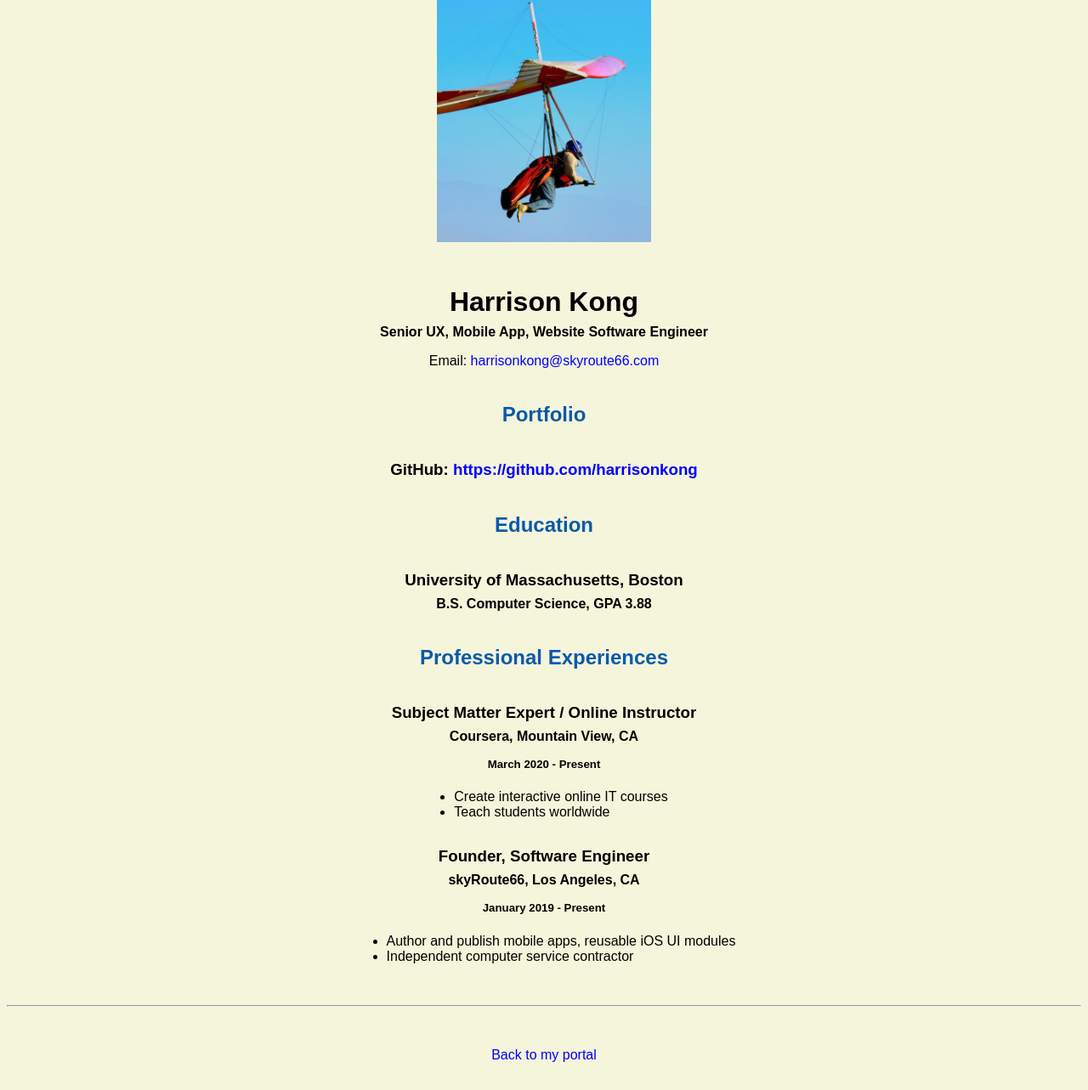
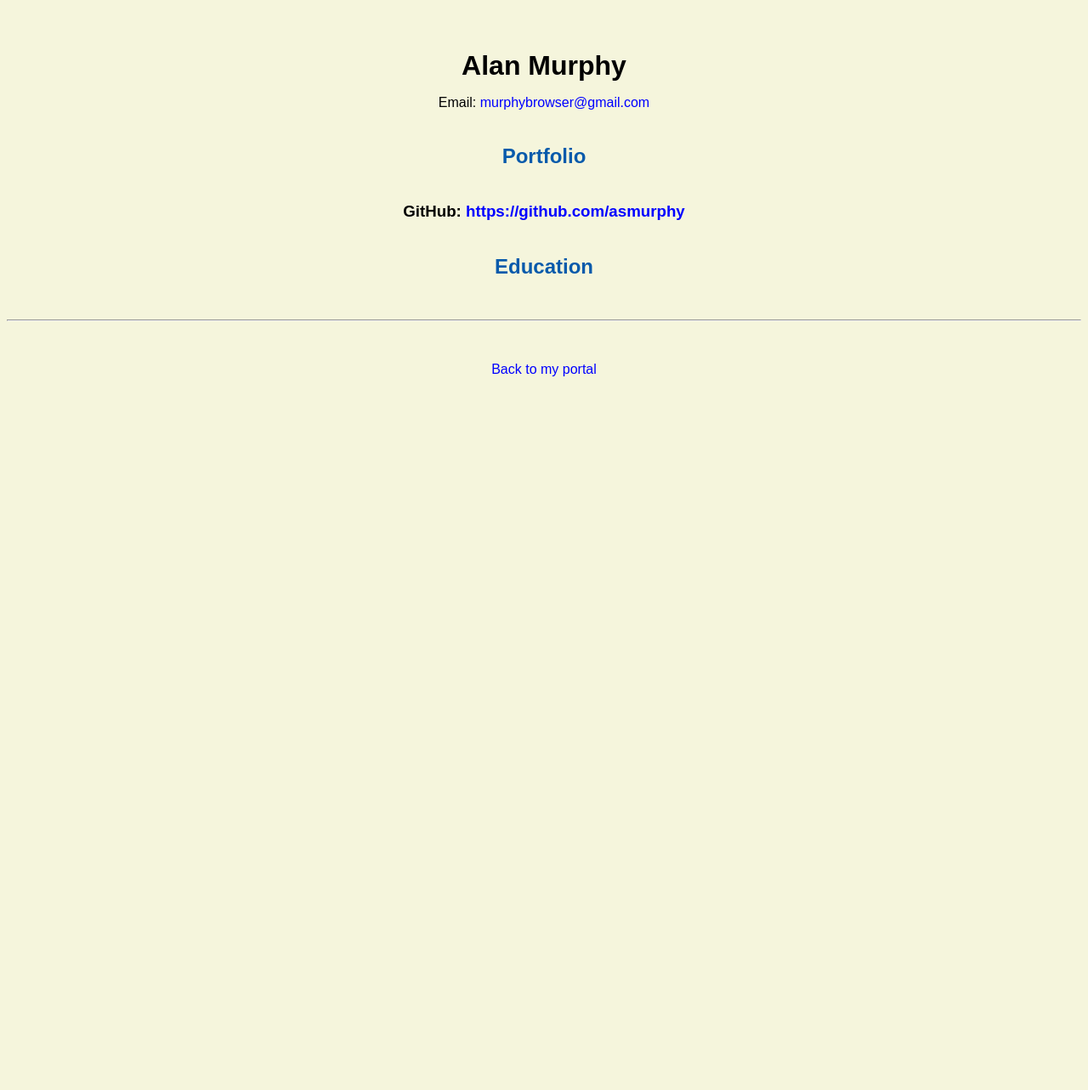
Before and after one commit to asmurphy/asmurphy.github.io, a plain HTML site: page resume.html in a window 1280 px wide. Shown: the part 105-1388 px from the top of the page at 85% size. After the commit the page ends 800 px from the top, so only its background shows below. Drawn offline with Linux system fonts and the light colour scheme.

Commit message:
Update resume.html

```diff
--- a/resume.html
+++ b/resume.html
@@ -5,7 +5,7 @@
 <html lang="en">
 
   <header>
-    <title>Harrison Kong's Resume</title>
+    <title>Alan Murphy's Resume</title>
     <link rel="stylesheet" href="css/master.css">
     <link rel="FaviconIcon" href="favicon.ico" type="image/x-icon">
     <link rel="shortcut" href="favicon.ico" type="image/x-icon">
@@ -17,39 +17,19 @@
   <body>
     <hr>
 
-    <img src="images/headshot.jpg" alt="Harrison Kong's headshot" width="20%">
+    <img src >
 
-    <h1>Harrison Kong</h1>
-    <h4>Senior UX, Mobile App, Website Software Engineer</h4>
+    <h1>Alan Murphy</h1>
+    <h4> </h4>
 
-    <p>Email: <a href="mailto:harrisonkong@skyroute66.com" target="_blank">harrisonkong@skyroute66.com</a></p>
+    <p>Email: <a href="mailto:murphybrowser@gmail.com" target="_blank">murphybrowser@gmail.com</a></p>
     <!-- don't post physical address, personal phone number or other personal information on the web! -->
 
     <h2>Portfolio</h2>
-      <h3>GitHub: <a href="https://github.com/harrisonkong" target="_blank">https://github.com/harrisonkong</a></h3>
+      <h3>GitHub: <a href="https://github.com/asmurphy" target="_blank">https://github.com/asmurphy</a></h3>
 
     <h2>Education</h2>
 
-    <h3>University of Massachusetts, Boston</h3>
-    <h4>B.S. Computer Science, GPA 3.88</h4>
-
-    <h2>Professional Experiences</h2>
-
-    <h3>Subject Matter Expert / Online Instructor</h3>
-    <h4>Coursera, Mountain View, CA</h4>
-    <h5>March 2020 - Present</h5>
-      <ul>
-        <li>Create interactive online IT courses</li>
-        <li>Teach students worldwide</li>
-      </ul>
-
-    <h3>Founder, Software Engineer</h3>
-    <h4>skyRoute66, Los Angeles, CA</h4>
-    <h5>January 2019 - Present</h5>
-      <ul>
-        <li>Author and publish mobile apps, reusable iOS UI modules</li>
-        <li>Independent computer service contractor</li>
-      </ul>
   </body>
 
   <footer>
```
